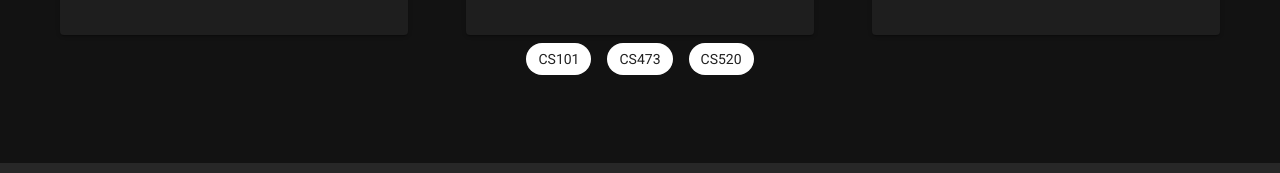
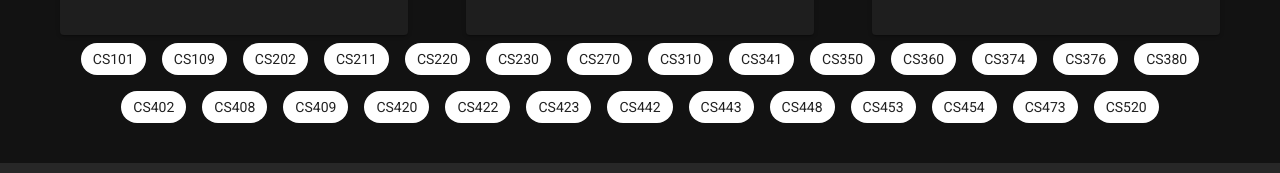
Before and after one commit to you-genie/Dracs, a Vue app in the folder app/: page /answer/1 in a window 1280 px wide. Shown: the part 541-714 px from the top of the page. Built offline with nearby package versions, Linux system fonts and the light colour scheme.

Commit message:
[hou] add store data

```diff
--- a/app/src/components/DragBoard.vue
+++ b/app/src/components/DragBoard.vue
@@ -47,8 +47,148 @@
                 {
                     code: "CS101",
                     enName: "Introduction to Programming",
-                    koName: "프로그래밍 개론",
+                    koName: "프로그래밍 기초",
                     votes: 0
+                },
+                {
+                  code: "CS109",
+                  enName: "Programming Practice",
+                  koName: "프로그래밍 실습",
+                  votes: 0
+                },
+                {
+                  code: "CS202",
+                  enName: "Problem Solving",
+                  koName: "문제해결기법",
+                  votes: 0
+                },
+                {
+                  code: "CS211",
+                  enName: "Digital System and Lab.",
+                  koName: "디지털시스템 및 실험",
+                  votes: 0
+                },
+                {
+                  code: "CS220",
+                  enName: "Programming Principles",
+                  koName: "프로그래밍의 이해",
+                  votes: 0
+                },                {
+                  code: "CS230",
+                  enName: "System Programming",
+                  koName: "시스템 프로그래밍",
+                  votes: 0
+                },                {
+                  code: "CS270",
+                  enName: "Creative design of intelligent robots",
+                  koName: "지능 로봇 설계 및 프로그래밍",
+                  votes: 0
+                },                {
+                  code: "CS310",
+                  enName: "Embedded Computer System",
+                  koName: "내장형 컴퓨터 시스템",
+                  votes: 0
+                },
+                {
+                  code: "CS341",
+                  enName: "Introduction to Computer Network",
+                  koName: "전산망개론",
+                  votes: 0
+                },                {
+                  code: "CS350",
+                  enName: "Introduction to Software Engineering",
+                  koName: "소프트웨어 공학개론",
+                  votes: 0
+                },
+                {
+                  code: "CS360",
+                  enName: "Introduction to Database",
+                  koName: "데이터베이스 개론",
+                  votes: 0
+                },
+                {
+                  code: "CS374",
+                  enName: "Introduction toHuman-Computer Interaction",
+                  koName: "인간-컴퓨터 상호작용 개론",
+                  votes: 0
+                },
+                {
+                  code: "CS376",
+                  enName: "Machine Learning",
+                  koName: "기계학습",
+                  votes: 0
+                },
+                {
+                  code: "CS380",
+                  enName: "Introduction to Computer Graphics",
+                  koName: "컴퓨터그래픽스 개론",
+                  votes: 0
+                },
+                {
+                  code: "CS402",
+                  enName: "Introduction to Logic for Computer Science",
+                  koName: "전산논리학 개론",
+                  votes: 0
+                },
+                {
+                  code: "CS408",
+                  enName: "Computer Science Project",
+                  koName: "전산학 프로젝트",
+                  votes: 0
+                },
+                {
+                  code: "CS409",
+                  enName: "Software Projects for Industrial Collaboration",
+                  koName: "산학협업 소프트웨어 프로젝트",
+                  votes: 0
+                  },
+                {
+                  code: "CS420",
+                  enName: "Complier Design",
+                  koName: "컴파일러 설계",
+                  votes: 0
+                },
+                {
+                  code: "CS422",
+                  enName: "Computation Theory",
+                  koName: "계산이론",
+                  votes: 0
+                },
+                {
+                  code: "CS423",
+                  enName: "Probabilistic Programming",
+                  koName: "확률적 프로그래밍",
+                  votes: 0
+                },
+                {
+                  code: "CS442",
+                  enName: "Mobile Computing and Application",
+                  koName: "모바일 컴퓨팅과 응용",
+                  votes: 0
+                },
+                {
+                  code: "CS443",
+                  enName: "Distributed Algorithms and Systems",
+                  koName: "분산 알고리즘 및 시스템",
+                  votes: 0
+                },
+                {
+                  code: "CS448",
+                  enName: "Introduction to Information Security",
+                  koName: "정보보호개론",
+                  votes: 0
+                },
+                {
+                  code: "CS453",
+                  enName: "Automated Software Testing",
+                  koName: "소프트웨어 테스팅 자동화 기법",
+                  votes: 0
+                },
+                {
+                  code: "CS454",
+                  enName: "Artificial Intelligence Based Software Engineering",
+                  koName: "인공 지능 기반 소프트웨어 공학",
+                  votes: 0
                 },
                 {
                     code: "CS473",
@@ -69,15 +209,15 @@
                     items: [
                         {
                             code: "CS489",
-                            enName: "Introduction to Something Else",
-                            koName: "그거 개론",
+                            enName: "Computer Ethic & Social Issues",
+                            koName: "컴퓨터 윤리와 사회문제",
                             my_item: false,
                             votes: 1
                         },
                         {
                             code: "CS520",
-                            enName: "Introduction to ABC",
-                            koName: "국어 개론",
+                            enName: "Theory of Programming Languages",
+                            koName: "프로그래밍 언어 이론",
                             my_item: false,
                             votes: 0
                         }
```
